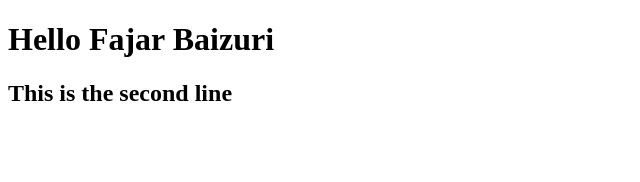
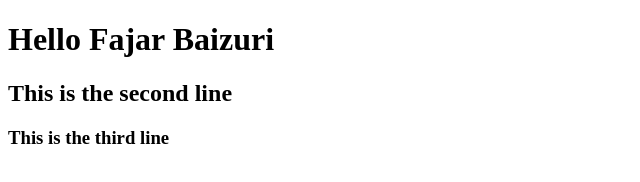
Before and after one commit to fajarbaizuri/projectgit, a plain HTML site: page index.html in a window 1280 px wide. Shown: the whole page, without its empty margins (0-640 px from the left). Drawn offline with Linux system fonts and the light colour scheme.

Commit message:
Menambah line ke tige

```diff
--- a/index.html
+++ b/index.html
@@ -5,6 +5,7 @@
 	<title>Hello Fajar Baizuri</title>
 	<h1>Hello Fajar Baizuri</h1>
 	<h2>This is the second line</h2>
+	<h3>This is the third line</h3>
 </head>
 <body>
 
```
